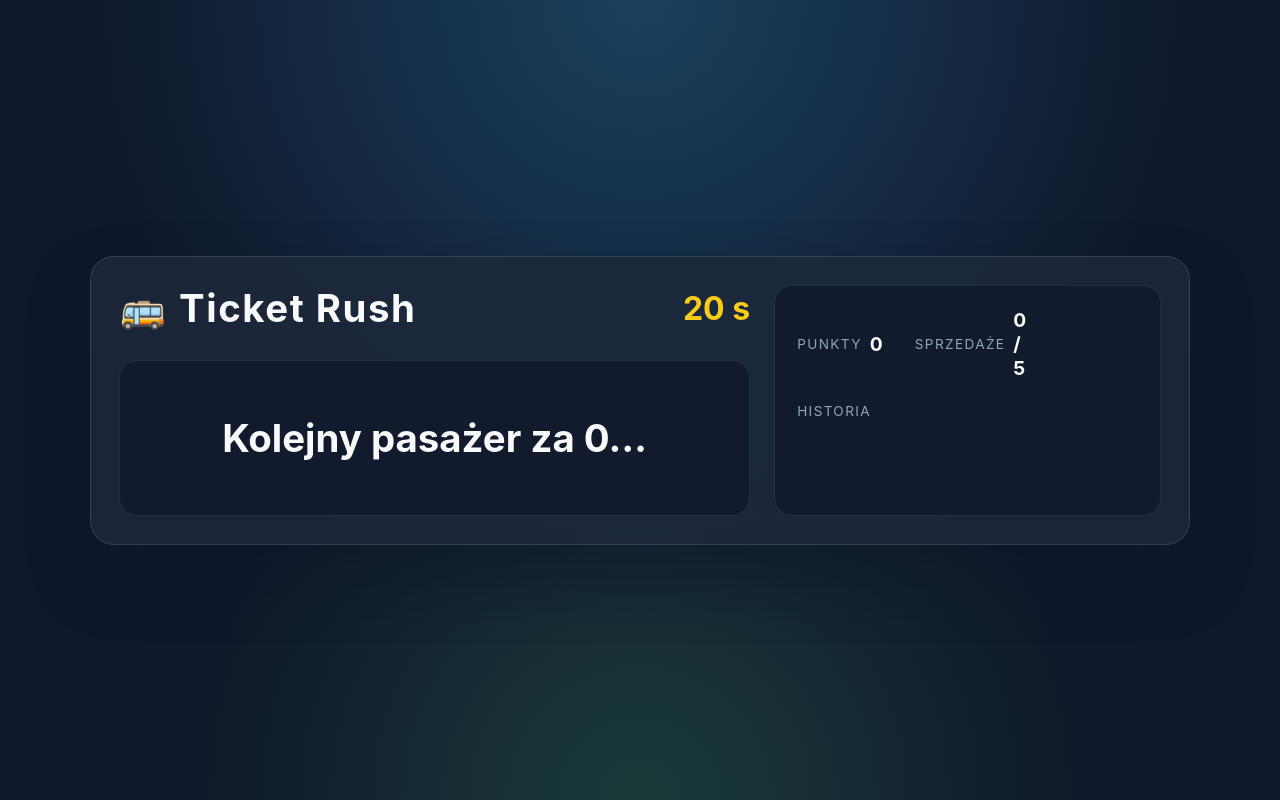
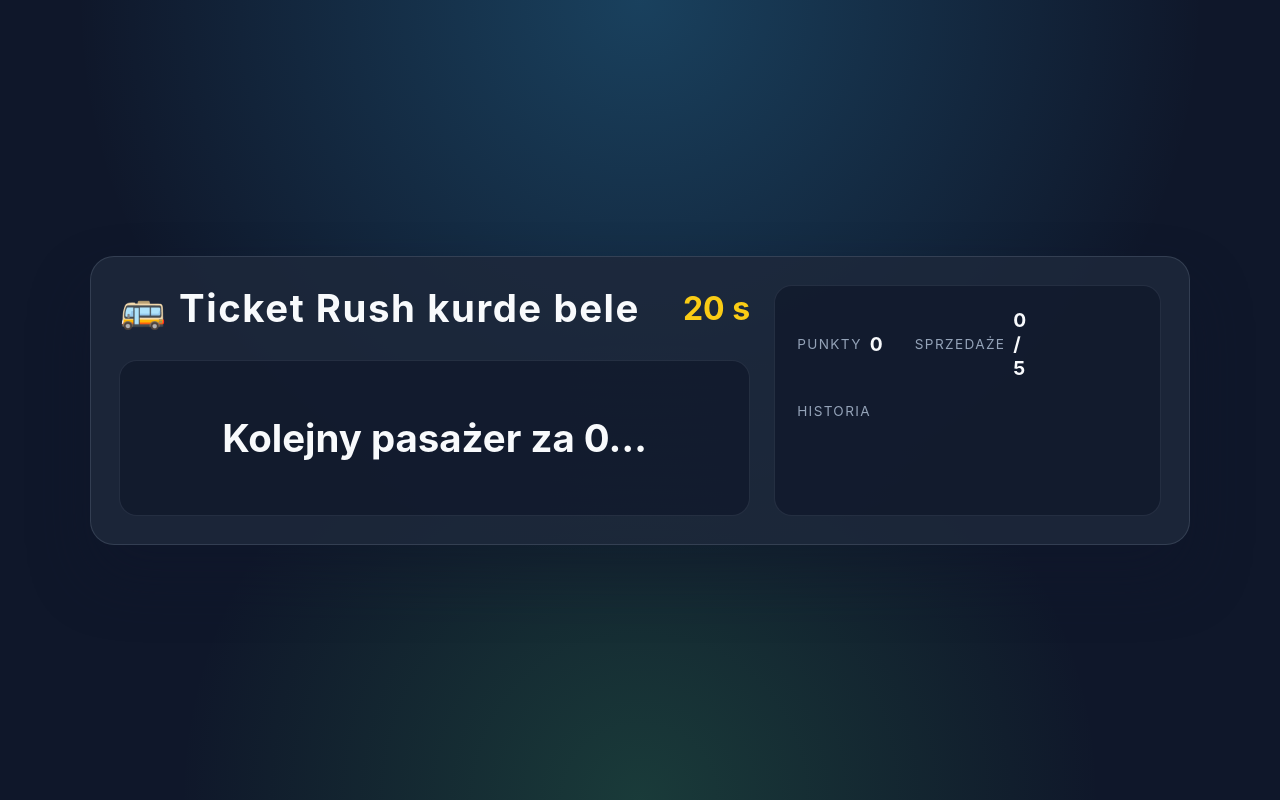
Before and after one commit to michal995/Ticket-mockup-test, a plain HTML site: page index.html in a window 1280 px wide. Drawn offline with Linux system fonts and the light colour scheme.

Commit message:
Update index.html

```diff
--- a/index.html
+++ b/index.html
@@ -468,7 +468,7 @@
   <main>
     <section class="board">
       <header>
-        <h1>🚌 Ticket Rush</h1>
+        <h1>🚌 Ticket Rush kurde bele</h1>
         <div class="timer" id="timer">20 s</div>
       </header>
       <section class="panel" id="game"></section>
```
